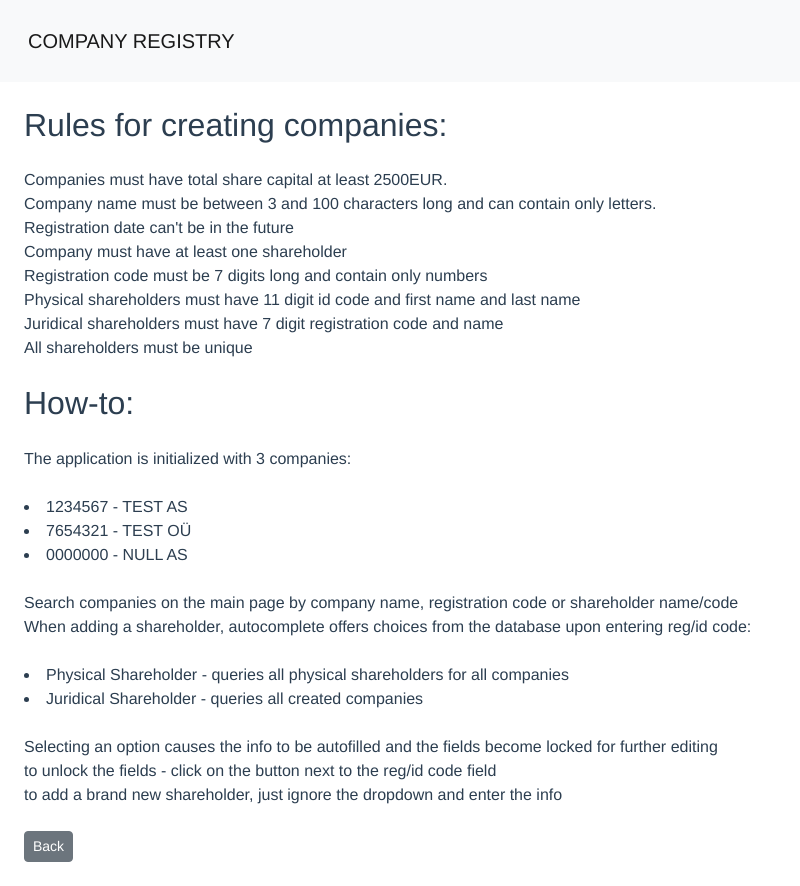
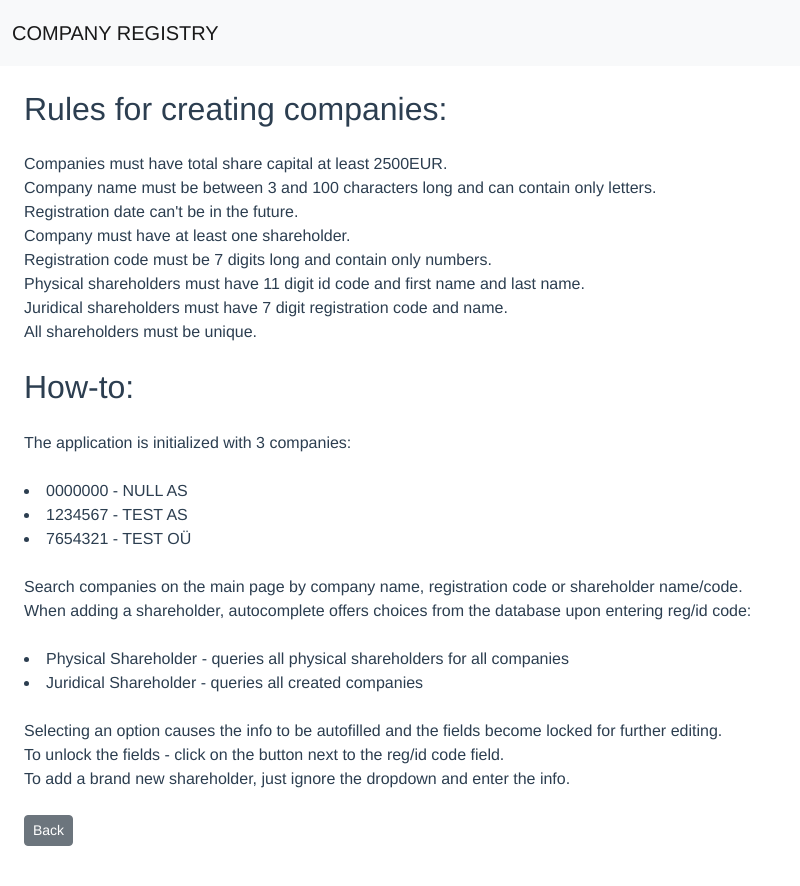
Before and after one commit to povilas1565/company_registry, a Vue app in the folder vue_registry_frontend/: page /#/about in a window 1280 px wide. Shown: the whole page, without its empty margins (0-800 px from the left). Built offline with nearby package versions, Linux system fonts and the light colour scheme; the HTML template or start-up script is replaced by a standard one.

Commit message:
added info pag

```diff
--- a/vue_registry_frontend/src/App.vue
+++ b/vue_registry_frontend/src/App.vue
@@ -1,9 +1,9 @@
 <template>
   <nav class="navbar navbar-expand-lg bg-light">
     <div class="container-fluid ">
-		<a class="navbar-brand h3 m-3 " href="#">COMPANY REGISTRY</a>
+		<a class="navbar-brand h3  mt-2" href="#">COMPANY REGISTRY</a>
 
-    <ul class="navbar-nav ms-auto m-3 mb-lg-0 ">
+    <ul class="navbar-nav ms-auto mb-lg-0 ">
 			<li class="nav-item me-2">
             <router-link
             class="nav-link"
--- a/vue_registry_frontend/src/views/AboutView.vue
+++ b/vue_registry_frontend/src/views/AboutView.vue
@@ -4,30 +4,29 @@
   <p class="text-start m-4">
     Companies must have total share capital at least 2500EUR. <br>
     Company name must be between 3 and 100 characters long and can contain only letters.<br>
-    Registration date can't be in the future <br>
-    Company must have at least one shareholder<br>
-    Registration code must be 7 digits long and contain only numbers<br>
-    Physical shareholders must have 11 digit id code and first name and last name <br>
-    Juridical shareholders must have 7 digit registration code and name <br>
-    All shareholders must be unique
+    Registration date can't be in the future. <br>
+    Company must have at least one shareholder.<br>
+    Registration code must be 7 digits long and contain only numbers.<br>
+    Physical shareholders must have 11 digit id code and first name and last name.<br>
+    Juridical shareholders must have 7 digit registration code and name.<br>
+    All shareholders must be unique.
   </p>
 
   <h2 class="text-start m-4">How-to:</h2>
   <p class="text-start m-4">
     The application is initialized with 3 companies:</p>
+  <li class="text-start ms-4">0000000 - NULL AS</li>
     <li class="text-start ms-4">1234567 - TEST AS</li>
   <li class="text-start ms-4">7654321 - TEST OÜ</li>
-  <li class="text-start ms-4">0000000 - NULL AS</li>
   <p class="text-start m-4">
-    Search companies on the main page by company name, registration code or shareholder name/code<br>
-
+    Search companies on the main page by company name, registration code or shareholder name/code.<br>
  When adding a shareholder, autocomplete offers choices from the database upon entering reg/id code:<br>  </p>
     <li class="text-start ms-4">Physical Shareholder -  queries all physical shareholders for all companies</li>
     <li class="text-start ms-4">Juridical Shareholder - queries all created companies</li>
     <p class="text-start m-4">
-    Selecting an option causes the info to be autofilled and the fields become locked for further editing <br>
-      to unlock the fields - click on the button next to the reg/id code field <br>
-      to add a brand new shareholder, just ignore the dropdown and enter the info
+    Selecting an option causes the info to be autofilled and the fields become locked for further editing. <br>
+      To unlock the fields - click on the button next to the reg/id code field. <br>
+      To add a brand new shareholder, just ignore the dropdown and enter the info.
     </p>
 
 
```
